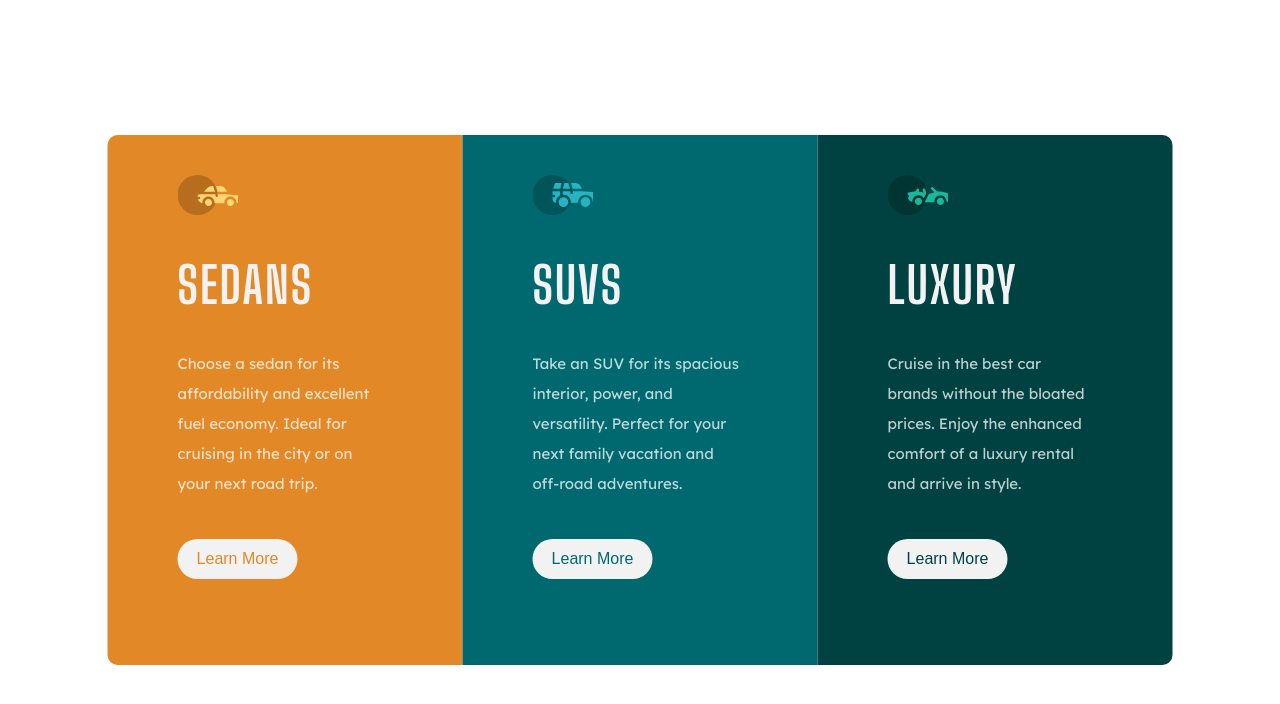
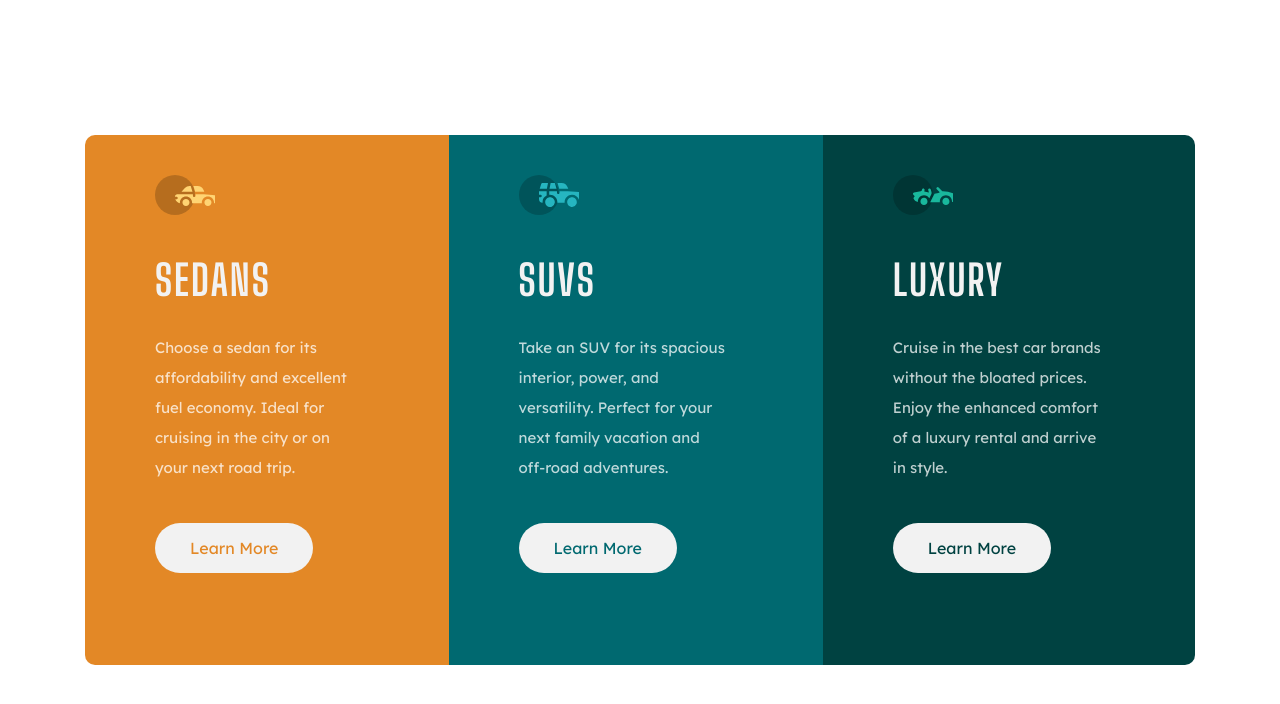
Before and after one commit to tylerthietje/3-column-card, a plain HTML site: page index.html in a window 1280 px wide. Drawn offline with Linux system fonts and the light colour scheme.

Commit message:
modified styles and index to get closer to the design comp.

```diff
--- a/css/styles.css
+++ b/css/styles.css
@@ -18,16 +18,19 @@
 
     }
 
+    .wrapper {
+        display: flex;
+        justify-content: center;
+        align-items: center;
+        width: 100vw;
+        height: 100vh;
+    }
+
     .container {
-        margin: auto;
-        position: absolute;
-        top: 50%;
-        left: 50%;
-        transform: translate(-50%, -50%);
         display: flex;
         flex-direction: row;
-        flex-flow: nowrap;
-        width: auto;
+        max-width: 1110px;
+        padding: 12px;
         /* border: thin solid purple; */
     }
 
@@ -36,7 +39,6 @@
         flex-flow: wrap;
         height: 450px;
         padding: 40px;
-        width: 275px;
         /* border: thin solid lime */
     }
 
@@ -48,12 +50,12 @@
 
     button {
         background-color: hsl(0, 0%, 95%);
-        color: ;
+        font-family: inherit;
         font-size: 16px;
-        width: 120px;
-        height: 40px;
         border: none;
         border-radius: 40px;
+        padding: 15px 35px;
+
     }
 
     .sedanbtn {
@@ -73,7 +75,6 @@
         display: flex;
         height: 40px;
         width: 60px;
-        margin-right: 200px;
     }
 
     .sedans {
@@ -108,7 +109,7 @@
 
     h1 {
         font-family: "Big Shoulders Display", cursive;
-        font-size: 50px;
+        font-size: 42px;
         letter-spacing: 2px;
         text-transform: uppercase;
         color: hsl(0, 0%, 95%);
@@ -122,10 +123,17 @@
     }
 
 
-@media  (max-width:500px) {
+@media  (max-width: 700px) {
+
+    .wrapper {
+        align-items: unset;
+    }
 
     .container {
         display: flex;
+        flex-direction: column;
+        align-items: center;
+        /* display: flex;
         flex-wrap: wrap;
         align-items: center;
         justify-content: center;
@@ -135,7 +143,7 @@
         transform: translate(-0%, -0%);
         margin: 100px auto;
         padding: 0;
-        width: 100%;
+        width: 100%; */
     }
 
     .panel {
--- a/index.html
+++ b/index.html
@@ -12,7 +12,8 @@
 </head>
 <body>
 
-  <div class="container">
+  <div class="wrapper">
+    <div class="container">
     <div class="panel sedans">
       <div class="contents">
         <div class="sedanPic pic"></div>
@@ -33,7 +34,7 @@
       </div>
     <div class="panel luxury">
       <div class="contents">
-        <div class="luxPic pic" src="images/icon-luxury.svg" alt="LUXURY ICON"></div>
+        <div class="luxPic pic"></div>
         <h1 class="lux">Luxury</h1>
         <p>Cruise in the best car brands without the bloated prices. Enjoy the enhanced comfort of a luxury
         rental and arrive in style.</p>
@@ -41,6 +42,7 @@
       </div>
     </div>
   </div>
+</div>
 
 
 
```
